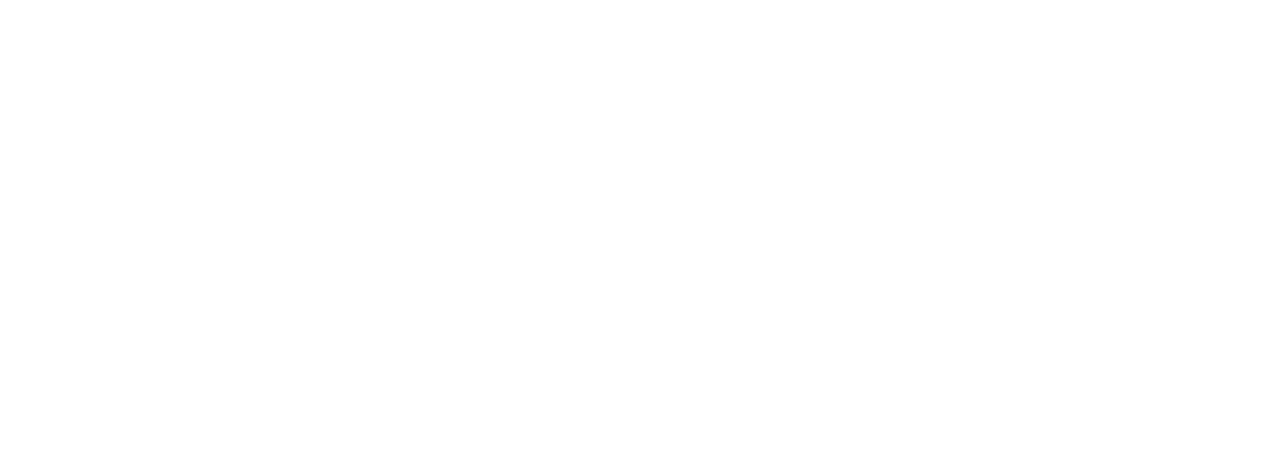
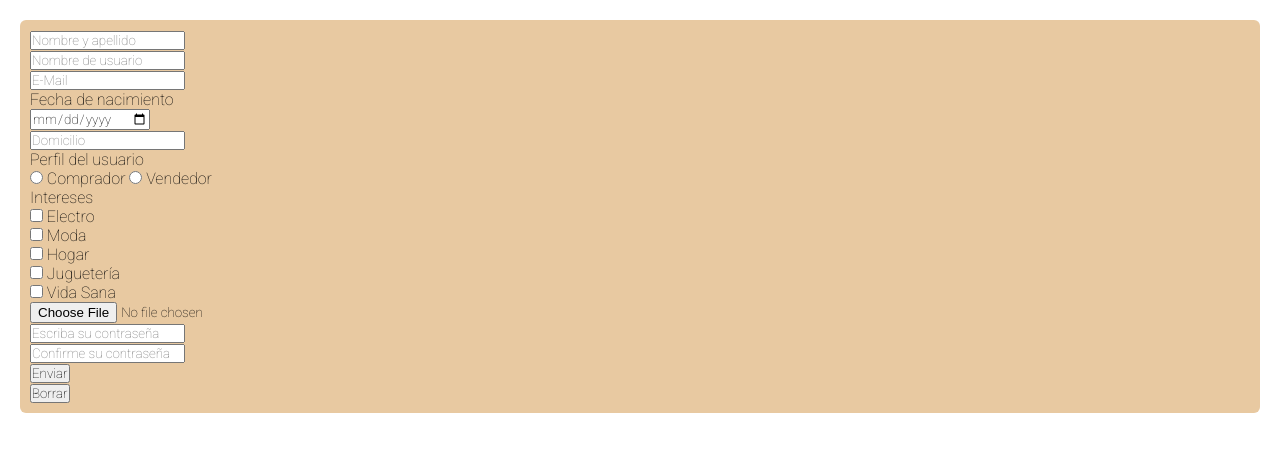
Before and after one commit to JuanCruzSiryi/mercadoliebre-jcsiryi, a website: page views/register.html in a window 1280 px wide. Drawn offline with Linux system fonts and the light colour scheme.

Commit message:
class 21 changes md

```diff
--- a/public/css/login.css
+++ b/public/css/login.css
@@ -0,0 +1,53 @@
+* {
+    box-sizing: border-box;
+    margin: 0;
+    padding: 0;
+    font-family: Roboto;
+}
+
+/* -----------------------------HEADER ------------------*/
+
+/* -----------------------------MAIN ------------------*/
+
+main {
+    background-color: rgb(225, 221, 221);
+    width: 100%;
+}
+
+.login-form {
+    background-color: rgb(225, 221, 221);
+    margin: 10%;
+    width: 80%;
+}
+
+.login-form form {
+    padding: 5%;
+    display: flex;
+    flex-direction: column;
+    justify-content: center;
+    align-items: center;
+    gap: 10px;
+}
+
+.login-form input {
+    border: none;
+    border-radius: 4px;
+    padding: 10px;
+    width: 100%;
+}
+
+.login-form button {
+    border: none;
+    border-radius: 4px;
+    padding: 10px;
+    width: 100%;
+    background-color: rgb(6, 6, 143);
+    color: white;
+    font-weight: bold;
+}
+
+@media (min-width: 768px) {
+
+}
+
+/* -----------------------------FOOTER ------------------*/
--- a/public/css/register.css
+++ b/public/css/register.css
@@ -0,0 +1,27 @@
+* {
+    box-sizing: border-box;
+    margin: 0;
+    padding: 0;
+    font-family: Roboto;
+}
+
+/* -----------------------------HEADER ------------------*/
+
+/* -----------------------------MAIN ------------------*/
+
+.register-form {
+    margin: 20px;
+    background-color: rgba(232, 201, 161, 1);
+    border-radius: 6px;
+
+}
+
+.register-form form {
+    padding: 10px;
+}
+
+
+
+
+
+/* -----------------------------FOOTER ------------------*/
--- a/views/register.html
+++ b/views/register.html
@@ -5,16 +5,65 @@
     <meta http-equiv="X-UA-Compatible" content="IE=edge">
     <meta name="viewport" content="width=device-width, initial-scale=1.0">
     <title>Registro</title>
+    <link rel="stylesheet" href="/css/register.css">
+    <link href="https://fonts.googleapis.com/css2?family=Roboto:wght@100&display=swap" rel="stylesheet">
+    <link rel="stylesheet" href="https://cdnjs.cloudflare.com/ajax/libs/font-awesome/6.2.1/css/all.min.css" >
+    <script src="https://kit.fontawesome.com/7a2f3903ee.js" crossorigin="anonymous"></script>
 </head>
+
 <body>
     <header>
 
     </header>
 
     <main>
-        <form action="/register">
+        <div class="register-form">
+            <form action="/" method="">
+                <input type="text" name="name" placeholder="Nombre y apellido">
+                <br>
+                <input type="text" name="user" placeholder="Nombre de usuario">
+                <br>
+                <input type="email" name="email" placeholder="E-Mail">
+                <br>
+                <label for="date">Fecha de nacimiento</label>
+                <br>
+                <input type="date" name="date" id="date">
+                <br>
+                <input type="text" name="address" id="address" placeholder="Domicilio">
+                <br>
+                <label for="">Perfil del usuario</label>
+                <br>
+                <label><input type="radio" value="comprador" name="user-profile" id=""> Comprador</label>
+                <label><input type="radio" value="vendedor" name="user-profile" id=""> Vendedor</label>
+                <br>
+                <label for="">Intereses</label>
+                <br>
+                <label><input type="checkbox" name="electro" value="1"> Electro</label>
+                <br>
+                <label><input type="checkbox" name="moda" value="2"> Moda</label>
+                <br>
+                <label><input type="checkbox" name="hogar" value="3"> Hogar</label>
+                <br>
+                <label><input type="checkbox" name="juguetería" value="4"> Juguetería</label>
+                <br>
+                <label><input type="checkbox" name="vida-sana" value="5"> Vida Sana</label>
+                <br>
+                <input type="file" name="photo" id="photo">
+                <br>
+                <input type="password" name="password" placeholder="Escriba su contraseña">
+                <br>
+                <input type="password" name="password-confirm" placeholder="Confirme su contraseña">
+                <br>
+                <button type="submit">
+                Enviar
+                </button>
+                <br>
+                <button type="reset">
+                Borrar
+                </button>
 
-        </form>
+            </form>
+        </div>
     </main>
 
     <footer>
```
Also changed, not shown: public/css/styles.css (+19 -3 lines), views/home.html (+7 -6 lines), views/login.html (+38 -0 lines).
